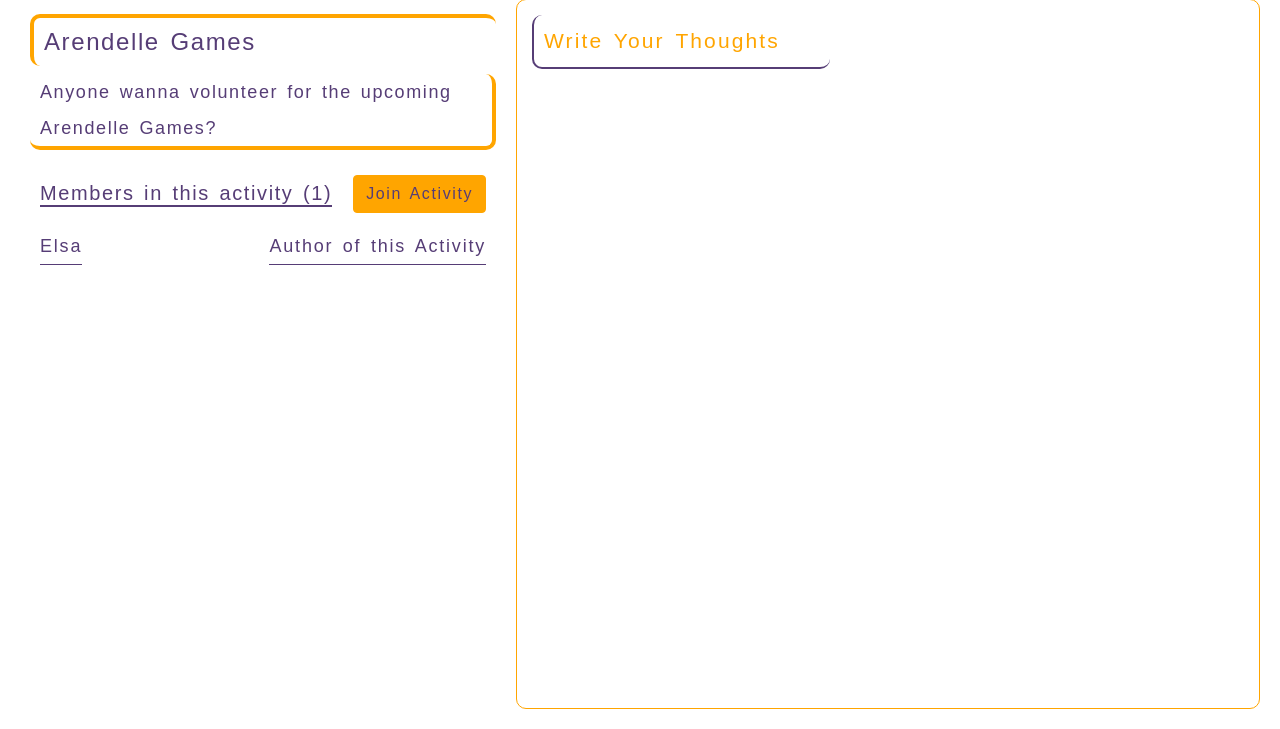
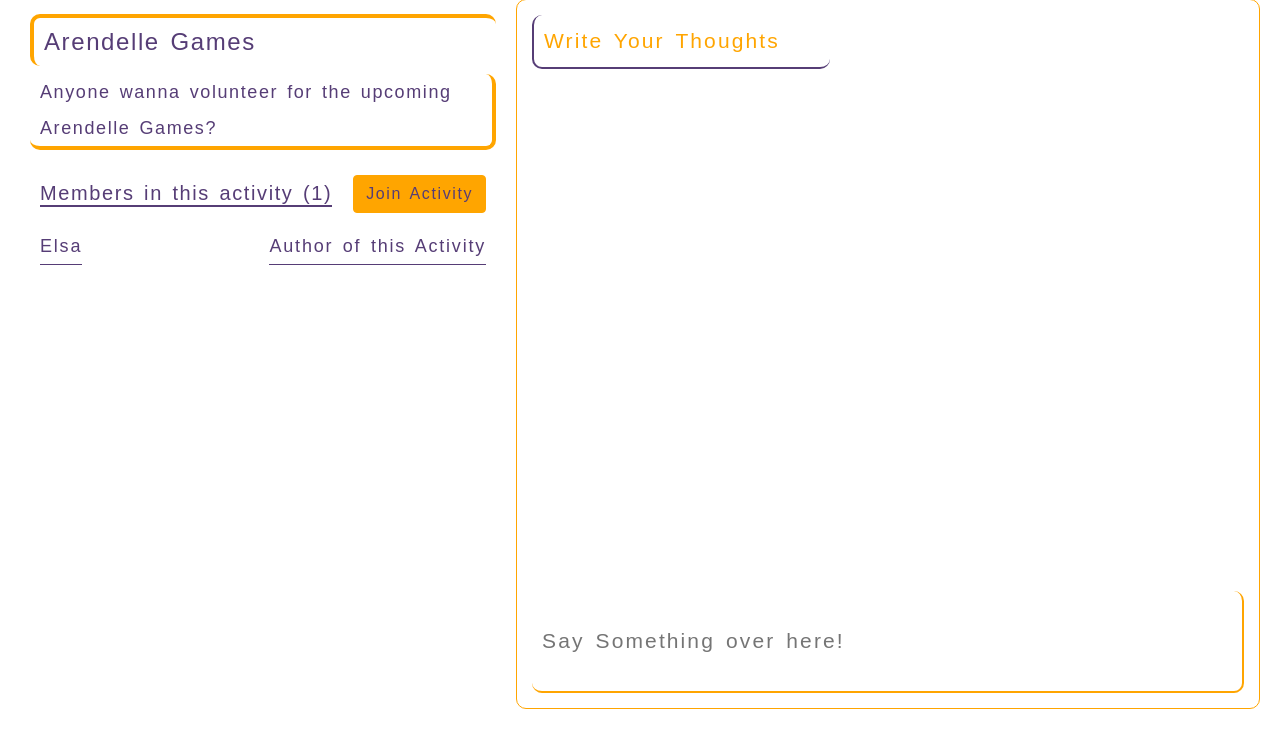
Before and after one commit to J-Varun-P/Campus-Connect, a Django app: page /activities/6 in a window 1280 px wide. Shown: the part 71-800 px from the top of the page. Run offline with Django 3.2, Linux system fonts and the light colour scheme; a user stored in the database is signed in; data comes from the database, SQL or seed files in the repository; some libraries are stand-ins or nearby versions.

Commit message:
activity page still

```diff
--- a/meet/static/meet/styles.css
+++ b/meet/static/meet/styles.css
@@ -429,3 +429,34 @@ form{
   border-left: 2px solid #563d76;
   border-bottom: 2px solid #563d76;
 }
+
+.right_half{
+  height: 100%;
+  display: flex;
+  flex-direction: column;
+}
+
+.right_half_header, .right_half_input{
+  flex-basis: 15%;
+}
+
+.right_half_body{
+  flex-basis: 70%;
+}
+
+.right_half_input input{
+  line-height: 2;
+  border-radius: 10px;
+  font-size: 21px;
+  padding: 10px;
+  height: 100%;
+  width: 100%;
+  box-sizing: border-box;
+  border-color: orange;
+  border-top: 0;
+  border-left: 0;
+}
+
+input:focus{
+  outline: none;
+}
--- a/meet/templates/meet/activity.html
+++ b/meet/templates/meet/activity.html
@@ -36,7 +36,7 @@
 
     </div>
     <div class="right_half_input">
-
+      <input type="text" name="comment" placeholder="Say Something over here!">
     </div>
   </div>
 </div>
```
